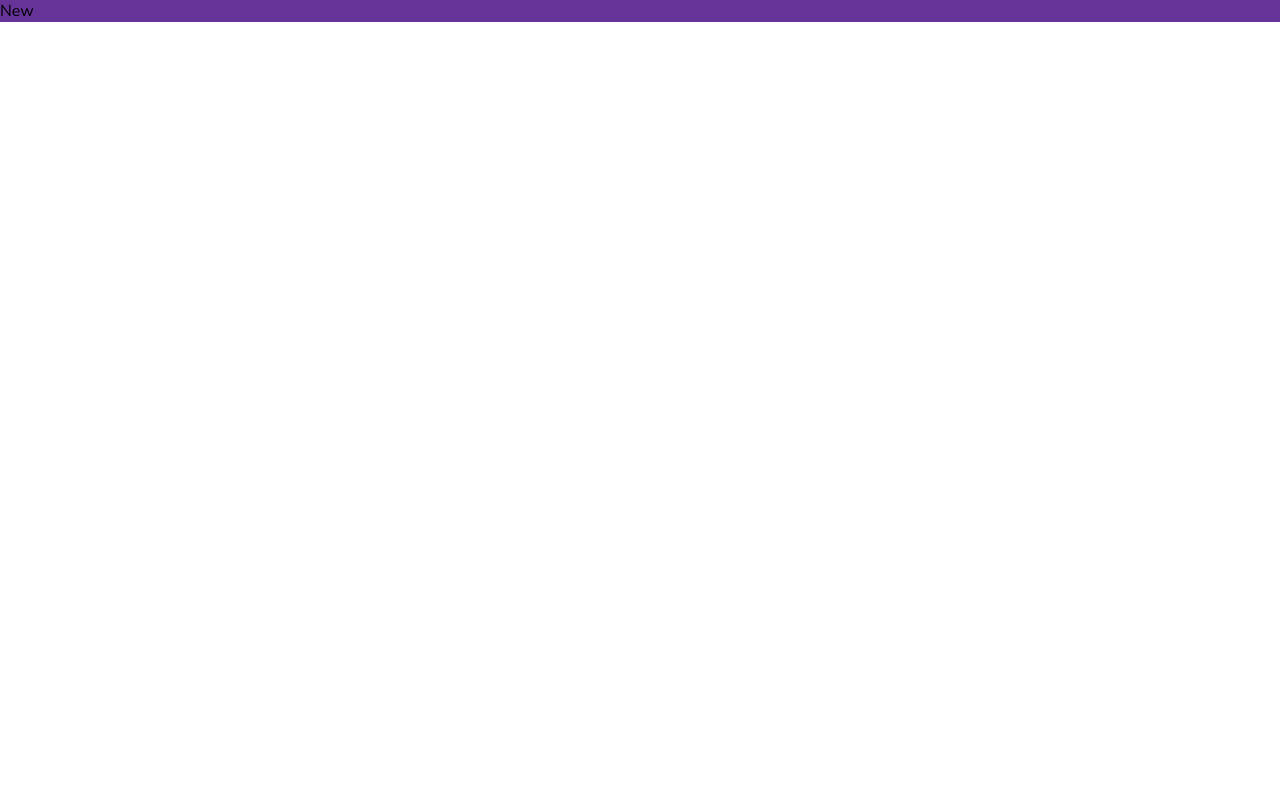
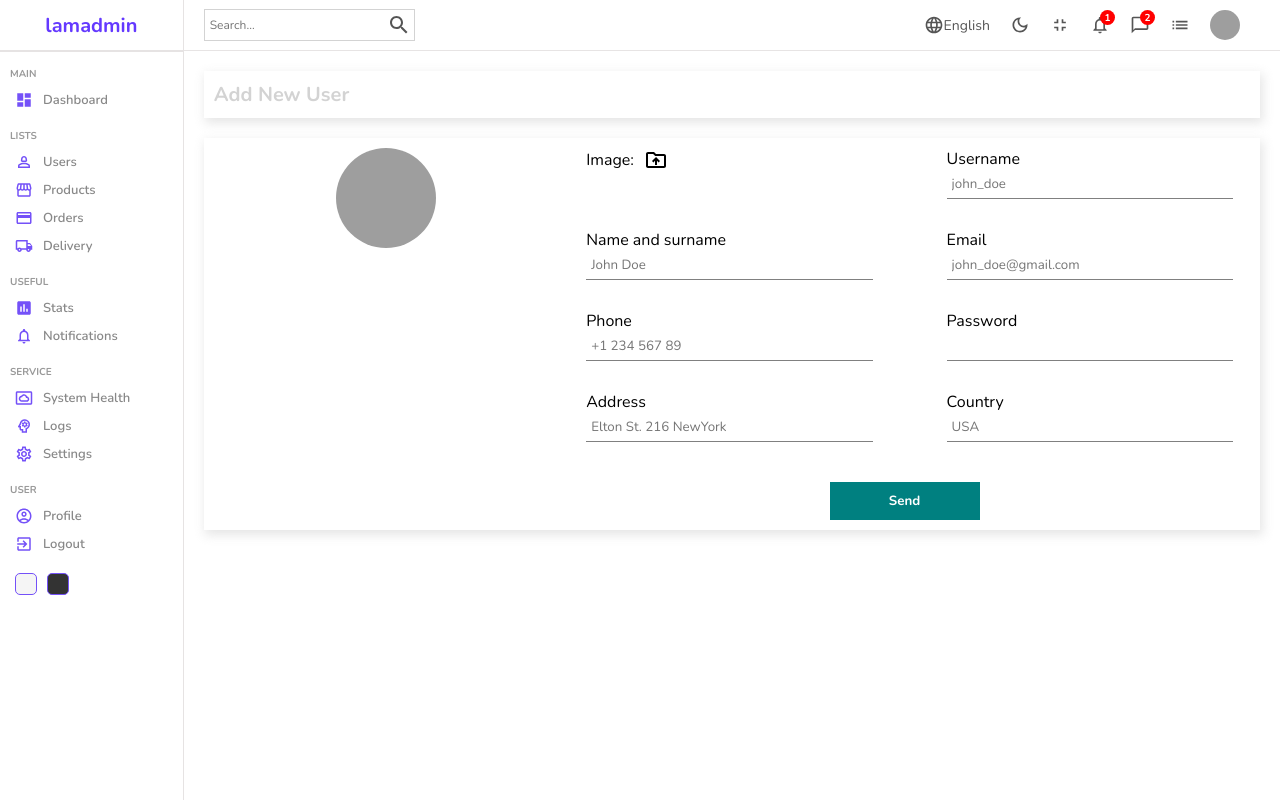
Before and after one commit to Matt-LaRochelle/react-admin, a React (Create React App) app: page /users/new in a window 1280 px wide. Built offline with nearby package versions, Linux system fonts and the light colour scheme; grey boxes are pictures that could not be loaded.

Commit message:
New page done

```diff
--- a/src/App.js
+++ b/src/App.js
@@ -4,6 +4,7 @@ import List from "./pages/list/List";
 import Login from "./pages/login/Login";
 import New from "./pages/new/New";
 import Single from "./pages/single/Single";
+import {userInputs, productInputs} from './formSource';
 
 function App() {
   return (
@@ -16,12 +17,12 @@ function App() {
             <Route path="users">
               <Route index element={<List />} />
               <Route path=":userId" element={<Single />} />
-              <Route path="new" element={<New />} />
+              <Route path="new" element={<New inputs={userInputs} title="Add New User" />} />
             </Route>
             <Route path="products">
               <Route index element={<List />} />
               <Route path=":productId" element={<Single />} />
-              <Route path="new" element={<New />} />
+              <Route path="new" element={<New inputs={productInputs} title="Add New Product" />} />
             </Route>
           </Route>
         </Routes>
--- /dev/null
+++ b/src/formSource.js
@@ -0,0 +1,76 @@
+export const userInputs = [
+    {
+      id: 1,
+      label: "Username",
+      type: "text",
+      placeholder: "john_doe",
+    },
+    {
+      id: 2,
+      label: "Name and surname",
+      type: "text",
+      placeholder: "John Doe",
+    },
+    {
+      id: 3,
+      label: "Email",
+      type: "mail",
+      placeholder: "john_doe@gmail.com",
+    },
+    {
+      id: 4,
+      label: "Phone",
+      type: "text",
+      placeholder: "+1 234 567 89",
+    },
+    {
+      id: 5,
+      label: "Password",
+      type: "password",
+    },
+    {
+      id: 6,
+      label: "Address",
+      type: "text",
+      placeholder: "Elton St. 216 NewYork",
+    },
+    {
+      id: 7,
+      label: "Country",
+      type: "text",
+      placeholder: "USA",
+    },
+  ];
+
+  export const productInputs = [
+    {
+      id: 1,
+      label: "Title",
+      type: "text",
+      placeholder: "Apple Macbook Pro",
+    },
+    {
+      id: 2,
+      label: "Description",
+      type: "text",
+      placeholder: "Description",
+    },
+    {
+      id: 3,
+      label: "Category",
+      type: "text",
+      placeholder: "Computers",
+    },
+    {
+      id: 4,
+      label: "Price",
+      type: "text",
+      placeholder: "100",
+    },
+    {
+      id: 5,
+      label: "Stock",
+      type: "text",
+      placeholder: "in stock",
+    },
+  ];
--- a/src/pages/new/New.jsx
+++ b/src/pages/new/New.jsx
@@ -1,9 +1,53 @@
 import './new.scss'
+import Sidebar from '../../components/sidebar/Sidebar'
+import Navbar from '../../components/navbar/Navbar'
+import DriveFolderUploadOutlinedIcon from '@mui/icons-material/DriveFolderUploadOutlined'
+import { useState } from 'react'
 
-const New = () => {
+const New = ({inputs, title}) => {
+    const [file, setFile] = useState("")
+
+    console.log(file)
+
     return (
         <div className="new">
-            New
+            <Sidebar />
+            <div className='newContainer'>
+                <Navbar />
+                <div className='top'>
+                    <h1>{title}</h1>
+                </div>
+                <div className='bottom'>
+                    <div className='left'>
+                        <img
+                            src={
+                                file
+                                ? URL.createObjectURL(file)
+                                : "https://icon-library.com/images/no-image-icon/no-image-icon-0.jpg"
+                            }
+                            alt=""
+                        />
+                    </div>
+                    <div className='right'>
+                        <form>
+                            <div className='formInput'>
+                                <label htmlFor="file">
+                                    Image: <DriveFolderUploadOutlinedIcon className='icon' />
+                                </label>
+                                <input type="file" id="file" onChange={e=>setFile(e.target.files[0])} style={{display: "none"}}/>
+                            </div>
+                            {inputs.map(input=>(
+
+                            <div className='formInput' key={input.id}>
+                                <label>{input.label}</label>
+                                <input type={input.type} placeholder={input.placeholder} />
+                            </div>
+                            ))}
+                            <button>Send</button>
+                        </form>
+                    </div>
+                </div>
+            </div>
         </div>
     )
 }
--- a/src/pages/new/new.scss
+++ b/src/pages/new/new.scss
@@ -1,6 +1,76 @@
 .new {
-    background-color: rebeccapurple;
-    .title {
-        color: white;
+    width: 100%;
+    display: flex;
+
+    .newContainer {
+        flex: 6;
+
+        .top, .bottom {
+            -webkit-box-shadow: 2px 4px 10px 1px rgba(0, 0, 0, .47);
+            box-shadow: 2px 4px 10px 1px rgba(201, 201, 201, .47);
+            padding: 10px;
+            margin: 20px;
+            display: flex;
+
+            h1 {
+                color: lightgray;
+                font-size: 20px;
+            }
+
+            .left {
+                flex: 1;
+                text-align: center;
+
+                img {
+                    width: 100px;
+                    height: 100px;
+                    border-radius: 50%;
+                    object-fit: cover;
+                }
+            }
+
+            .right {
+                flex: 2;
+
+                form {
+                    display: flex;
+                    flex-wrap: wrap;
+                    gap: 30px;
+                    justify-content: space-around;
+
+                    .formInput {
+                        width: 40%;
+
+                        label {
+                            display: flex;
+                            align-items: center;
+                            gap: 10px;
+
+                            .icon {
+                                cursor: pointer;
+                            }
+                        }
+
+                        input {
+                            width: 100%;
+                            padding: 5px;
+                            border: none;
+                            border-bottom: 1px solid gray;
+                        }
+                    }
+
+                    button {
+                        width: 150px;
+                        padding: 10px;
+                        border: none;
+                        background-color: teal;
+                        color: white;
+                        font-weight: bold;
+                        cursor: pointer;
+                        margin-top: 10px;
+                    }
+                }
+            }
+        }
     }
 }
```
